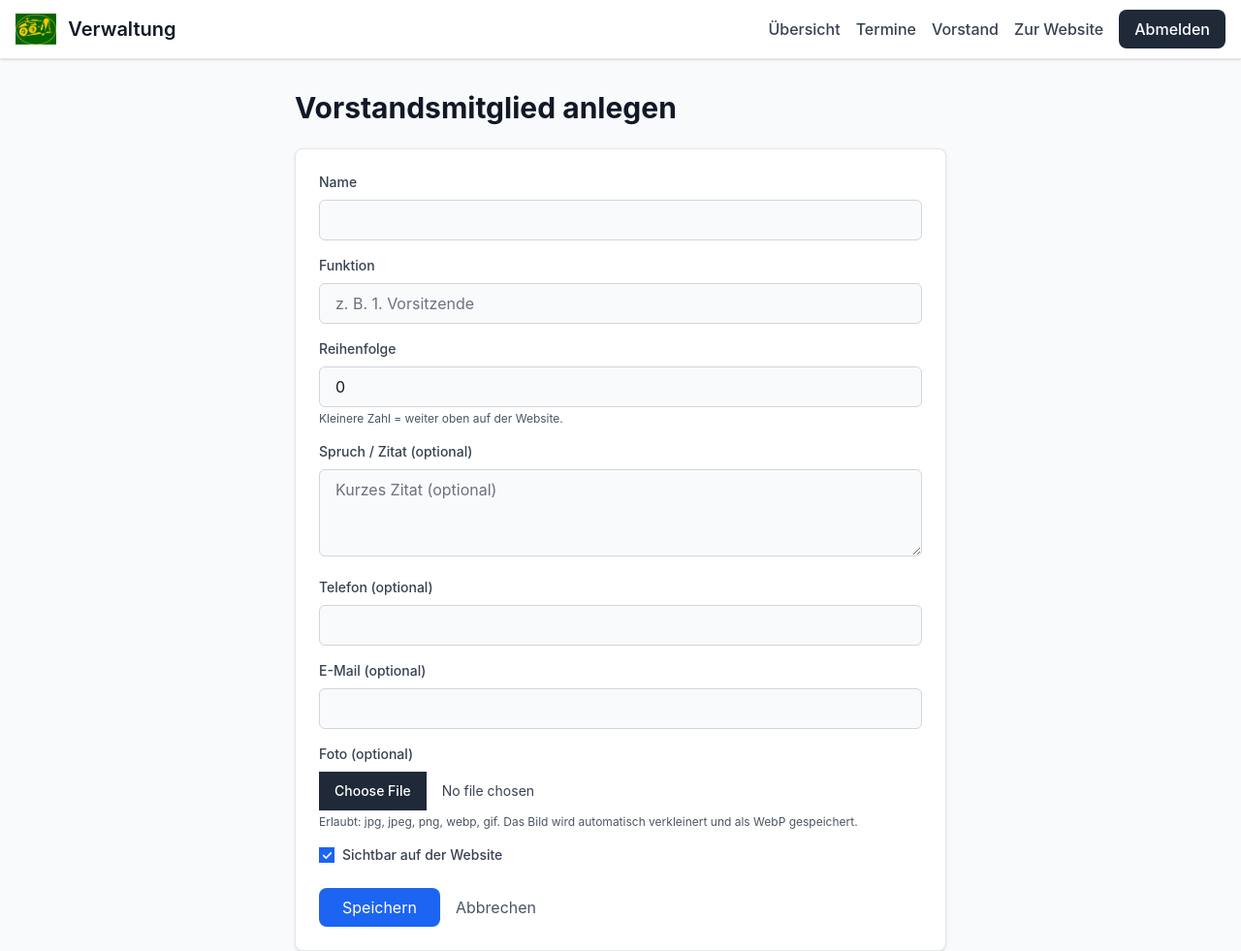
After one commit to FischLord/flask-verein, a Flask app: page /admin/vorstand/neu in a window 1280 px wide. The commit adds this page. Shown: the whole page at 97% size. Run offline with Flask 3, Linux system fonts and the light colour scheme; a user stored in the database is signed in; tables that the repository leaves empty hold one stand-in row (values such as "Sample post"); some libraries are stand-ins or nearby versions.

Commit message:
feat(cms-vorstand): Vorstand-CRUD mit Foto-Upload
- Vorstandsmitglied-CRUD im admin-Blueprint analog Termin: Liste
  (Reihenfolge, Foto-Thumbnail, Sichtbar-Badge + Schalter), Anlegen,
  Bearbeiten, Loeschen (Bestaetigungsseite, entfernt auch das Foto).
  Alle Routen @login_required; Schreiben nur POST + CSRF; Flash.
- VorstandForm: name/funktion (DataRequired), reihenfolge (Integer,
  Default 0), spruch (reiner Text, kein HTML), telefon/email optional
  (Email() nur wenn ausgefuellt), sichtbar (Bool), foto (FileField mit
  FileAllowed-Whitelist) + "Foto entfernen"-Schalter.
- Foto-Upload via images.save_image -> UPLOAD_FOLDER/vorstand/, in der
  Spalte `foto` nur der Dateiname (Konvention mit public:
  uploads/vorstand/<foto>, sonst placeholder-person.svg). Beim
  Ersetzen/Loeschen wird das alte Foto via delete_image entfernt.
- Admin-Navigation + Uebersicht um "Vorstand" ergaenzt.

Co-Authored-By: Claude Opus 4.8 <noreply@anthropic.com>

```diff
--- a/app/admin/forms.py
+++ b/app/admin/forms.py
@@ -1,12 +1,22 @@
 from flask_wtf import FlaskForm
+from flask_wtf.file import FileField, FileAllowed
 from wtforms import (
     StringField,
     DateField,
+    IntegerField,
     TextAreaField,
     BooleanField,
     SubmitField,
 )
-from wtforms.validators import DataRequired, Length, Optional
+from wtforms.validators import (
+    DataRequired,
+    Length,
+    Optional,
+    Email,
+    NumberRange,
+)
+
+from app.modules.util.images import ALLOWED_EXTENSIONS
 
 
 class TerminForm(FlaskForm):
@@ -29,11 +39,51 @@ class TerminForm(FlaskForm):
     submit = SubmitField("Speichern")
 
 
+class VorstandForm(FlaskForm):
+    """Anlegen/Bearbeiten eines Vorstandsmitglieds."""
+
+    name = StringField(
+        "Name", validators=[DataRequired(), Length(min=2, max=120)]
+    )
+    funktion = StringField(
+        "Funktion", validators=[DataRequired(), Length(min=2, max=120)]
+    )
+    reihenfolge = IntegerField(
+        "Reihenfolge",
+        default=0,
+        validators=[Optional(), NumberRange(min=0)],
+    )
+    # Kurzes Zitat – reiner Text (kein HTML), public rendert nl2br.
+    spruch = TextAreaField(
+        "Spruch / Zitat (optional)",
+        validators=[Optional(), Length(max=500)],
+    )
+    telefon = StringField(
+        "Telefon (optional)", validators=[Optional(), Length(max=50)]
+    )
+    email = StringField(
+        "E-Mail (optional)",
+        validators=[Optional(), Email(), Length(max=120)],
+    )
+    foto = FileField(
+        "Foto (optional)",
+        validators=[
+            FileAllowed(
+                sorted(ALLOWED_EXTENSIONS),
+                "Nur Bilddateien: jpg, jpeg, png, webp, gif.",
+            )
+        ],
+    )
+    foto_entfernen = BooleanField("Vorhandenes Foto entfernen")
+    sichtbar = BooleanField("Sichtbar auf der Website", default=True)
+    submit = SubmitField("Speichern")
+
+
 class ActionForm(FlaskForm):
     """
     Feldloses Formular – liefert nur das CSRF-Token für
-    POST-Aktionen ohne Eingabefelder (Löschen, Veröffentlicht
-    umschalten).
+    POST-Aktionen ohne Eingabefelder (Löschen, Veröffentlicht/
+    Sichtbar umschalten).
     """
 
     submit = SubmitField("Bestätigen")
--- a/app/admin/routes.py
+++ b/app/admin/routes.py
@@ -1,11 +1,23 @@
-from flask import render_template, redirect, url_for, flash, abort
+import os
+
+from flask import (
+    render_template, redirect, url_for, flash, abort, current_app,
+)
 from flask_login import login_required
 
 from app import db
 from app.admin import admin
-from app.admin.forms import TerminForm, ActionForm
-from app.models import Termin
+from app.admin.forms import TerminForm, VorstandForm, ActionForm
+from app.models import Termin, Vorstandsmitglied
 from app.modules.util.html import clean_html
+from app.modules.util.images import (
+    save_image, delete_image, ImageValidationError,
+)
+
+# Unterordner unter UPLOAD_FOLDER für Vorstands-Fotos. In der Spalte
+# `foto` wird NUR der Dateiname abgelegt (Konvention mit public:
+# public rendert uploads/vorstand/<foto>).
+VORSTAND_SUBDIR = "vorstand"
 
 
 @admin.route("/")
@@ -131,3 +143,182 @@ def termin_loeschen(termin_id):
         termin=termin,
         form=form,
     )
+
+
+# ---------------------------------------------------------------------
+# Vorstand
+# ---------------------------------------------------------------------
+
+def _store_foto(form, mitglied):
+    """
+    Verarbeitet das Foto-Feld eines VorstandForm.
+
+    Lädt ggf. ein neues Foto hoch (ersetzt das alte) oder entfernt das
+    vorhandene Foto auf Wunsch. Speichert in der Spalte ``foto`` nur den
+    Dateinamen.
+
+    :raises ImageValidationError: bei ungültiger Bilddatei
+    """
+    upload_folder = current_app.config["UPLOAD_FOLDER"]
+    datei = form.foto.data
+
+    if datei and getattr(datei, "filename", ""):
+        # Neues Foto -> validieren/speichern, danach altes löschen.
+        gespeichert = save_image(
+            datei, upload_folder, subdir=VORSTAND_SUBDIR
+        )
+        if mitglied.foto:
+            delete_image(
+                os.path.join(VORSTAND_SUBDIR, mitglied.foto), upload_folder
+            )
+        mitglied.foto = os.path.basename(gespeichert)
+    elif form.foto_entfernen.data and mitglied.foto:
+        delete_image(
+            os.path.join(VORSTAND_SUBDIR, mitglied.foto), upload_folder
+        )
+        mitglied.foto = None
+
+
+def _apply_vorstand_fields(form, mitglied):
+    """Überträgt die Textfelder des Formulars auf das Modell."""
+    mitglied.name = form.name.data
+    mitglied.funktion = form.funktion.data
+    mitglied.reihenfolge = (
+        form.reihenfolge.data if form.reihenfolge.data is not None else 0
+    )
+    mitglied.spruch = form.spruch.data or None
+    mitglied.telefon = form.telefon.data or None
+    mitglied.email = form.email.data or None
+    mitglied.sichtbar = form.sichtbar.data
+
+
+@admin.route("/vorstand")
+@login_required
+def vorstand_list():
+    """Liste aller Vorstandsmitglieder, sortiert nach Reihenfolge."""
+    mitglieder = Vorstandsmitglied.query.order_by(
+        Vorstandsmitglied.reihenfolge.asc(), Vorstandsmitglied.name.asc()
+    ).all()
+    return render_template(
+        "admin/vorstand/list.html",
+        title="Vorstand",
+        mitglieder=mitglieder,
+        action_form=ActionForm(),
+    )
+
+
+@admin.route("/vorstand/neu", methods=["GET", "POST"])
+@login_required
+def vorstand_neu():
+    """Neues Vorstandsmitglied anlegen."""
+    form = VorstandForm()
+    if form.validate_on_submit():
+        mitglied = Vorstandsmitglied()
+        _apply_vorstand_fields(form, mitglied)
+        try:
+            _store_foto(form, mitglied)
+        except ImageValidationError as exc:
+            flash(str(exc), "danger")
+            return render_template(
+                "admin/vorstand/form.html",
+                title="Vorstandsmitglied anlegen",
+                form=form,
+                modus="neu",
+            )
+        db.session.add(mitglied)
+        db.session.commit()
+        flash("Vorstandsmitglied wurde angelegt.", "success")
+        return redirect(url_for("admin.vorstand_list"))
+
+    return render_template(
+        "admin/vorstand/form.html",
+        title="Vorstandsmitglied anlegen",
+        form=form,
+        modus="neu",
+    )
+
+
+@admin.route("/vorstand/<int:mitglied_id>/bearbeiten",
+             methods=["GET", "POST"])
+@login_required
+def vorstand_bearbeiten(mitglied_id):
+    """Vorstandsmitglied bearbeiten."""
+    mitglied = db.session.get(Vorstandsmitglied, mitglied_id)
+    if mitglied is None:
+        abort(404)
+
+    form = VorstandForm(obj=mitglied)
+    if form.validate_on_submit():
+        _apply_vorstand_fields(form, mitglied)
+        try:
+            _store_foto(form, mitglied)
+        except ImageValidationError as exc:
+            flash(str(exc), "danger")
+            return render_template(
+                "admin/vorstand/form.html",
+                title="Vorstandsmitglied bearbeiten",
+                form=form,
+                modus="bearbeiten",
+                mitglied=mitglied,
+            )
+        db.session.commit()
+        flash("Vorstandsmitglied wurde gespeichert.", "success")
+        return redirect(url_for("admin.vorstand_list"))
+
+    return render_template(
+        "admin/vorstand/form.html",
+        title="Vorstandsmitglied bearbeiten",
+        form=form,
+        modus="bearbeiten",
+        mitglied=mitglied,
+    )
+
+
+@admin.route("/vorstand/<int:mitglied_id>/sichtbar", methods=["POST"])
+@login_required
+def vorstand_sichtbar(mitglied_id):
+    """Sichtbar-Status umschalten (CSRF-geschützt, nur POST)."""
+    mitglied = db.session.get(Vorstandsmitglied, mitglied_id)
+    if mitglied is None:
+        abort(404)
+
+    form = ActionForm()
+    if not form.validate_on_submit():
+        abort(400)
+
+    mitglied.sichtbar = not mitglied.sichtbar
+    db.session.commit()
+    if mitglied.sichtbar:
+        flash("Mitglied ist jetzt öffentlich sichtbar.", "success")
+    else:
+        flash("Mitglied ist jetzt verborgen.", "success")
+    return redirect(url_for("admin.vorstand_list"))
+
+
+@admin.route("/vorstand/<int:mitglied_id>/loeschen",
+             methods=["GET", "POST"])
+@login_required
+def vorstand_loeschen(mitglied_id):
+    """Vorstandsmitglied löschen (mit Bestätigungsseite + Foto)."""
+    mitglied = db.session.get(Vorstandsmitglied, mitglied_id)
+    if mitglied is None:
+        abort(404)
+
+    form = ActionForm()
+    if form.validate_on_submit():
+        if mitglied.foto:
+            delete_image(
+                os.path.join(VORSTAND_SUBDIR, mitglied.foto),
+                current_app.config["UPLOAD_FOLDER"],
+            )
+        db.session.delete(mitglied)
+        db.session.commit()
+        flash("Vorstandsmitglied wurde gelöscht.", "success")
+        return redirect(url_for("admin.vorstand_list"))
+
+    return render_template(
+        "admin/vorstand/loeschen.html",
+        title="Vorstandsmitglied löschen",
+        mitglied=mitglied,
+        form=form,
+    )
--- a/app/templates/admin/layout.html
+++ b/app/templates/admin/layout.html
@@ -33,6 +33,9 @@
             <a href="{{ url_for('admin.termine_list') }}" class="text-gray-700 hover:underline">Termine</a>
           </li>
           <li>
+            <a href="{{ url_for('admin.vorstand_list') }}" class="text-gray-700 hover:underline">Vorstand</a>
+          </li>
+          <li>
             <a href="{{ url_for('main.index') }}" class="text-gray-700 hover:underline">Zur Website</a>
           </li>
           <li>
--- /dev/null
+++ b/app/templates/admin/vorstand/form.html
@@ -0,0 +1,104 @@
+{#-
+    Admin - Vorstand: Anlegen / Bearbeiten (gemeinsames Formular)
+-#}
+{% extends 'admin/layout.html' %}
+{% block content %}
+  <div class="max-w-2xl mx-auto">
+    <h1 class="text-3xl font-bold text-gray-900 mb-6">
+      {% if modus == 'bearbeiten' %}Vorstandsmitglied bearbeiten{% else %}Vorstandsmitglied anlegen{% endif %}
+    </h1>
+
+    <form method="POST" enctype="multipart/form-data"
+          class="bg-white p-6 rounded-lg shadow border border-gray-200">
+      {{ form.csrf_token }}
+
+      <div class="mb-4">
+        {{ form.name.label(class="block text-sm font-medium text-gray-700 mb-2") }}
+        {{ form.name(class="w-full px-4 py-2 bg-gray-50 border border-gray-300 rounded-md text-gray-900 focus:outline-none focus:ring-2 focus:ring-blue-600") }}
+        {% for error in form.name.errors %}
+        <p class="text-sm text-red-600 mt-1">{{ error }}</p>
+        {% endfor %}
+      </div>
+
+      <div class="mb-4">
+        {{ form.funktion.label(class="block text-sm font-medium text-gray-700 mb-2") }}
+        {{ form.funktion(placeholder="z. B. 1. Vorsitzende", class="w-full px-4 py-2 bg-gray-50 border border-gray-300 rounded-md text-gray-900 focus:outline-none focus:ring-2 focus:ring-blue-600") }}
+        {% for error in form.funktion.errors %}
+        <p class="text-sm text-red-600 mt-1">{{ error }}</p>
+        {% endfor %}
+      </div>
+
+      <div class="mb-4">
+        {{ form.reihenfolge.label(class="block text-sm font-medium text-gray-700 mb-2") }}
+        {{ form.reihenfolge(type="number", min="0", class="w-full px-4 py-2 bg-gray-50 border border-gray-300 rounded-md text-gray-900 focus:outline-none focus:ring-2 focus:ring-blue-600") }}
+        <p class="text-xs text-gray-600 mt-1">
+          Kleinere Zahl = weiter oben auf der Website.
+        </p>
+        {% for error in form.reihenfolge.errors %}
+        <p class="text-sm text-red-600 mt-1">{{ error }}</p>
+        {% endfor %}
+      </div>
+
+      <div class="mb-4">
+        {{ form.spruch.label(class="block text-sm font-medium text-gray-700 mb-2") }}
+        {{ form.spruch(rows="3", placeholder="Kurzes Zitat (optional)", class="w-full px-4 py-2 bg-gray-50 border border-gray-300 rounded-md text-gray-900 focus:outline-none focus:ring-2 focus:ring-blue-600") }}
+        {% for error in form.spruch.errors %}
+        <p class="text-sm text-red-600 mt-1">{{ error }}</p>
+        {% endfor %}
+      </div>
+
+      <div class="mb-4">
+        {{ form.telefon.label(class="block text-sm font-medium text-gray-700 mb-2") }}
+        {{ form.telefon(class="w-full px-4 py-2 bg-gray-50 border border-gray-300 rounded-md text-gray-900 focus:outline-none focus:ring-2 focus:ring-blue-600") }}
+        {% for error in form.telefon.errors %}
+        <p class="text-sm text-red-600 mt-1">{{ error }}</p>
+        {% endfor %}
+      </div>
+
+      <div class="mb-4">
+        {{ form.email.label(class="block text-sm font-medium text-gray-700 mb-2") }}
+        {{ form.email(type="email", class="w-full px-4 py-2 bg-gray-50 border border-gray-300 rounded-md text-gray-900 focus:outline-none focus:ring-2 focus:ring-blue-600") }}
+        {% for error in form.email.errors %}
+        <p class="text-sm text-red-600 mt-1">{{ error }}</p>
+        {% endfor %}
+      </div>
+
+      <div class="mb-4">
+        {{ form.foto.label(class="block text-sm font-medium text-gray-700 mb-2") }}
+        {% if modus == 'bearbeiten' and mitglied and mitglied.foto %}
+        <div class="flex items-center gap-3 mb-2">
+          <img src="{{ url_for('static', filename='uploads/vorstand/' ~ mitglied.foto) }}"
+               alt="Aktuelles Foto" class="h-16 w-16 rounded-full object-cover bg-gray-100">
+          <div class="flex items-center gap-2">
+            {{ form.foto_entfernen() }}
+            {{ form.foto_entfernen.label(class="text-sm text-gray-700") }}
+          </div>
+        </div>
+        {% endif %}
+        {{ form.foto(class="block w-full text-sm text-gray-700") }}
+        <p class="text-xs text-gray-600 mt-1">
+          Erlaubt: jpg, jpeg, png, webp, gif. Das Bild wird automatisch
+          verkleinert und als WebP gespeichert.
+        </p>
+        {% for error in form.foto.errors %}
+        <p class="text-sm text-red-600 mt-1">{{ error }}</p>
+        {% endfor %}
+      </div>
+
+      <div class="flex items-center gap-2 mb-6">
+        {{ form.sichtbar() }}
+        {{ form.sichtbar.label(class="text-sm font-medium text-gray-700") }}
+      </div>
+
+      <div class="flex flex-wrap items-center gap-4">
+        <button type="submit"
+                class="px-6 py-2 text-white bg-blue-600 rounded-lg hover:bg-blue-900">
+          Speichern
+        </button>
+        <a href="{{ url_for('admin.vorstand_list') }}" class="text-gray-600 hover:underline">
+          Abbrechen
+        </a>
+      </div>
+    </form>
+  </div>
+{% endblock %}
```
Also changed, not shown: app/templates/admin/index.html (+9 -0 lines), app/templates/admin/vorstand/list.html (added, +83 -0 lines), app/templates/admin/vorstand/loeschen.html (added, +28 -0 lines).
